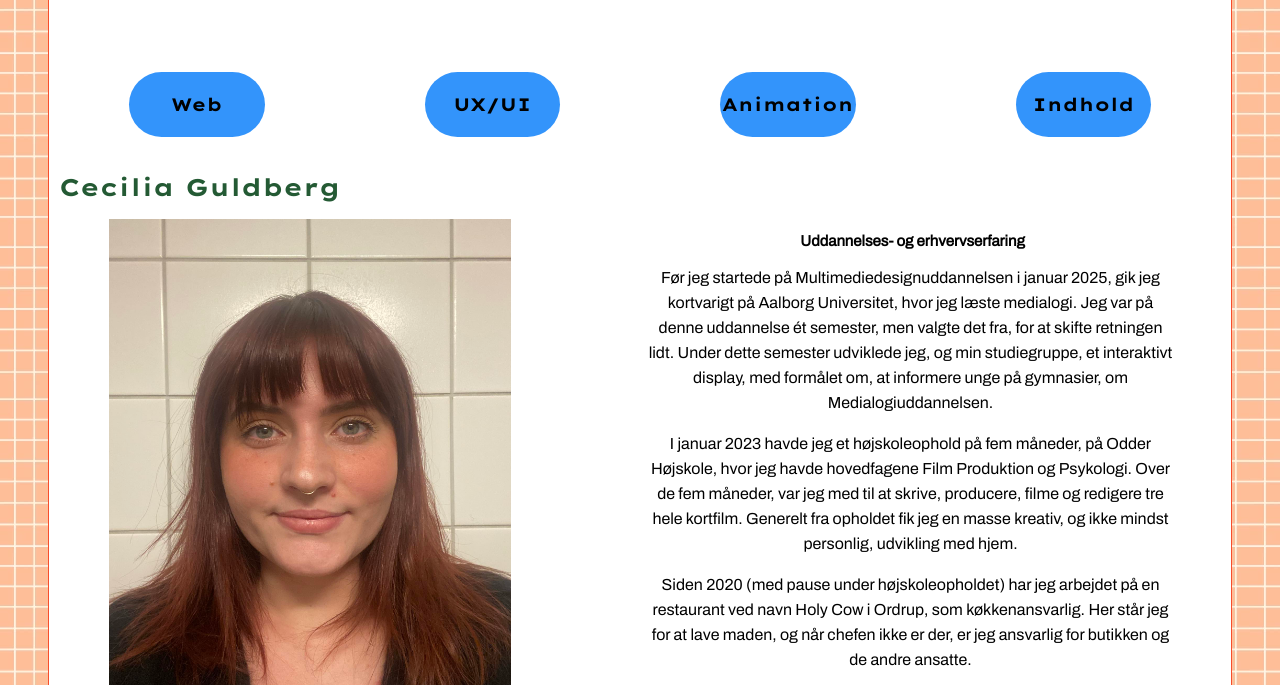
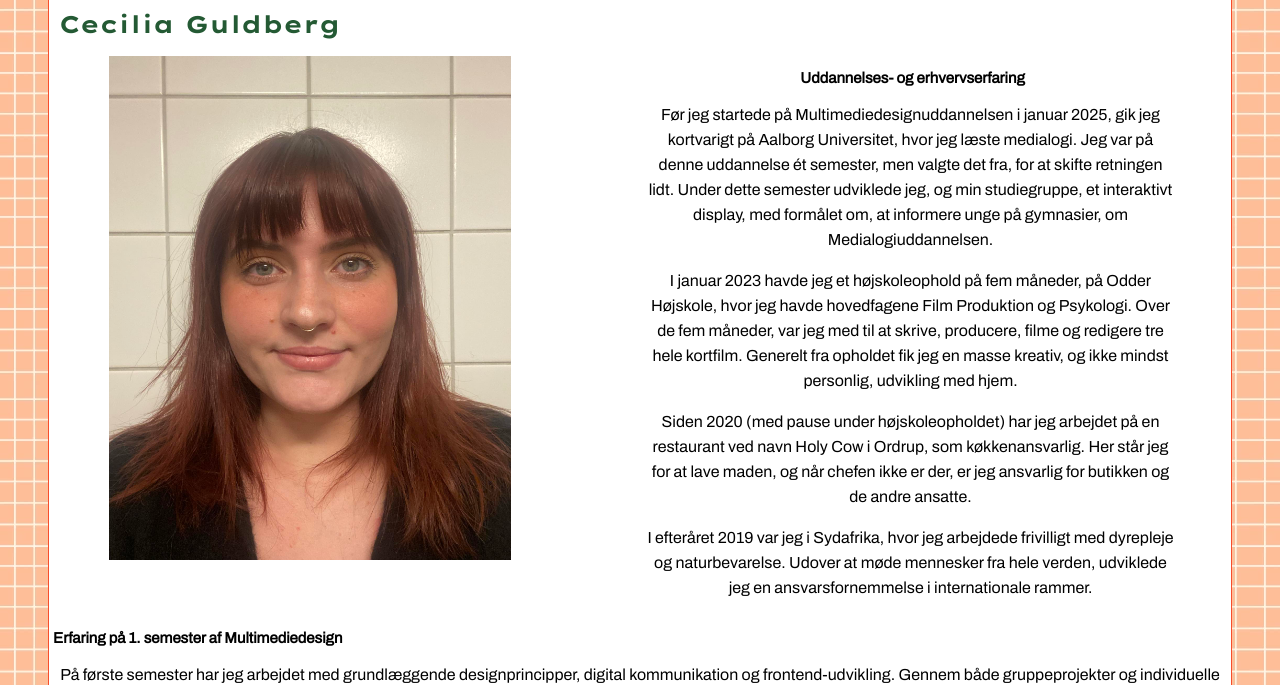
Before and after one commit to cegu0001/portfolio, a plain HTML site: page ommig.html in a window 1280 px wide. Shown: the part 112-797 px from the top of the page. Drawn offline with Linux system fonts and the light colour scheme.

Commit message:
fjerner fejl i ommig

```diff
--- a/ommig.html
+++ b/ommig.html
@@ -133,12 +133,6 @@
       </div>
     </header>
     <main>
-      <div class="grid_1-1-1-1">
-        <a href="portfolio.html"><p class="knap4">Web</p></a>
-        <a href="uxui.html"><p class="knap4">UX/UI</p></a>
-        <a href="animation.html"><p class="knap4">Animation</p></a>
-        <a href="indhold.html"><p class="knap4">Indhold</p></a>
-      </div>
       <h2>Cecilia Guldberg</h2>
       <div class="grid_2-1">
         <img class="mig" src="img/mig.jpg" alt="et portrætbillede" />
```
